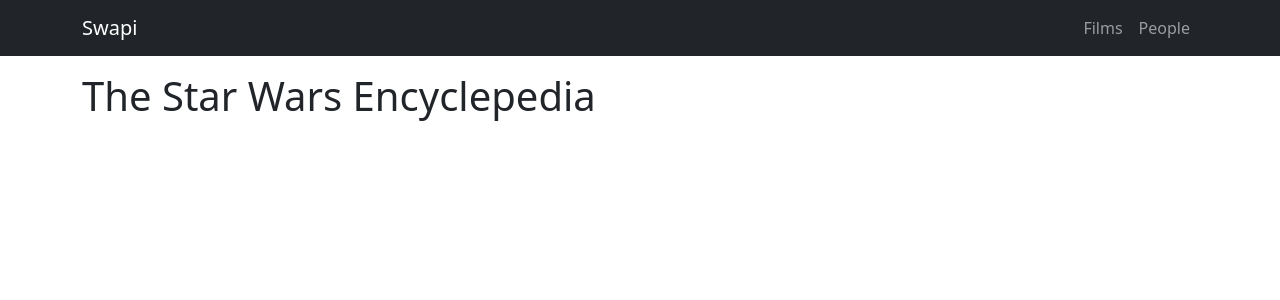
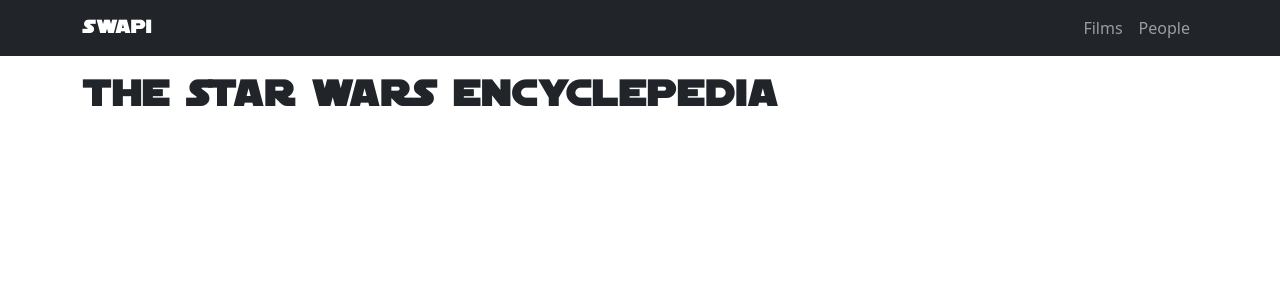
Before and after one commit to nikodimi/swapi, a React (Create React App) app: page / in a window 1280 px wide. Shown: the top 300 px of the page. Built offline with nearby package versions, Linux system fonts and the light colour scheme.

Commit message:
Added and used a Star Wars font on h1 and logo

```diff
--- a/src/App.css
+++ b/src/App.css
@@ -1,38 +1,10 @@
-.App {
-
+@font-face {
+    font-family: "Star wars";
+    src: local("distant"),
+      url("./fonts/distant.ttf") format("truetype");
 }
 
-.App-logo {
-  height: 40vmin;
-  pointer-events: none;
+h1,
+.logo {
+    font-family: 'Star wars';
 }
-
-@media (prefers-reduced-motion: no-preference) {
-  .App-logo {
-    animation: App-logo-spin infinite 20s linear;
-  }
-}
-
-.App-header {
-  background-color: #282c34;
-  min-height: 100vh;
-  display: flex;
-  flex-direction: column;
-  align-items: center;
-  justify-content: center;
-  font-size: calc(10px + 2vmin);
-  color: white;
-}
-
-.App-link {
-  color: #61dafb;
-}
-
-@keyframes App-logo-spin {
-  from {
-    transform: rotate(0deg);
-  }
-  to {
-    transform: rotate(360deg);
-  }
-}
--- a/src/App.jsx
+++ b/src/App.jsx
@@ -9,6 +9,7 @@ import PersonPage from './pages/PersonPage'
 import NotFoundPage from './pages/NotFoundPage'
 import 'bootstrap/dist/css/bootstrap.css'
 import './App.css'
+import './fonts/distant.ttf'
 
 function App() {
   return (
--- a/src/components/Navigation.jsx
+++ b/src/components/Navigation.jsx
@@ -7,7 +7,7 @@ const Navigation = () => {
 	return (
 		<Navbar bg="dark" variant="dark" expand="md">
 			<Container>
-				<Navbar.Brand as={Link} to="/">Swapi</Navbar.Brand>
+				<Navbar.Brand className="logo" as={Link} to="/">Swapi</Navbar.Brand>
 
 				<Navbar.Toggle aria-controls="basic-navbar-nav" />
 				<Navbar.Collapse id="basic-navbar-nav">
```
Also changed, not shown: src/fonts/distant.ttf (added).
